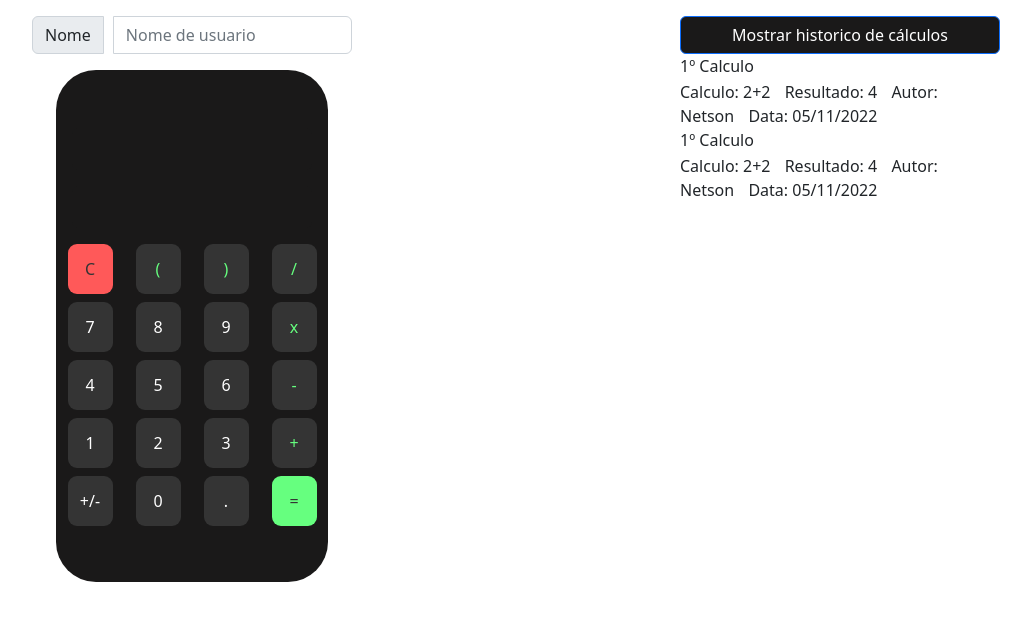
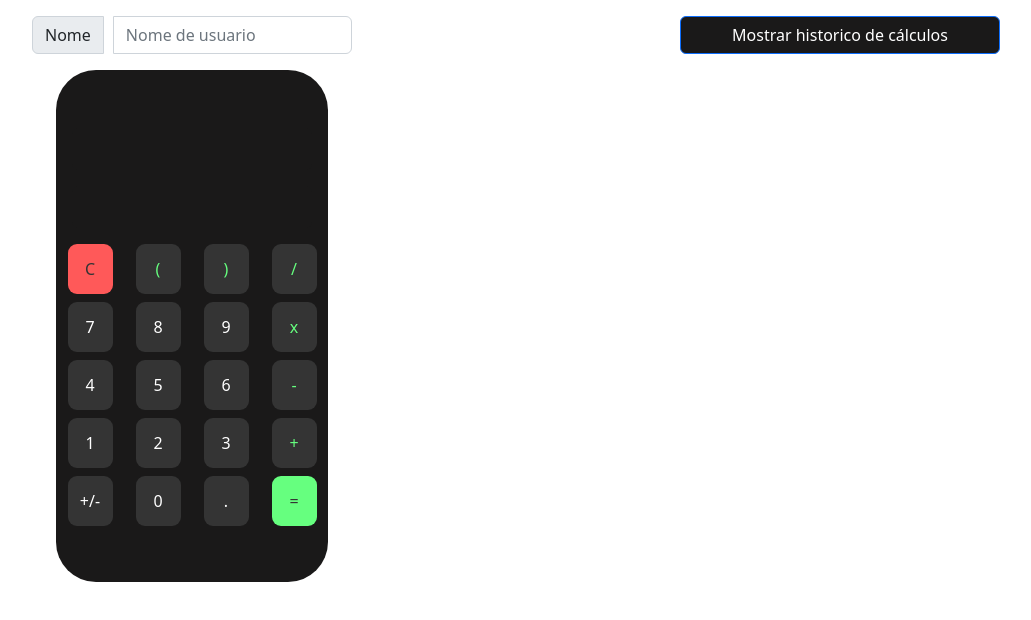
Before and after one commit to netsoncavina/calculadora, a website: page index.html in a window 1280 px wide. Shown: the whole page, without its empty margins (124-1155 px from the left). Drawn offline with nearby package versions, Linux system fonts and the light colour scheme.

Commit message:
remoção de código não utilizado

```diff
--- a/index.html
+++ b/index.html
@@ -107,20 +107,7 @@
           Mostrar historico de cálculos
         </button>
         <div id="historico" class="historico">
-          <div class="retorno">
-            <p>1º Calculo</p>
-            <span>Calculo: 2+2</span>
-            <span>Resultado: 4</span>
-            <span>Autor: Netson</span>
-            <span>Data: 05/11/2022</span>
-          </div>
-          <div class="retorno">
-            <p>1º Calculo</p>
-            <span>Calculo: 2+2</span>
-            <span>Resultado: 4</span>
-            <span>Autor: Netson</span>
-            <span>Data: 05/11/2022</span>
-          </div>
+          <div class="retorno"></div>
         </div>
       </div>
     </div>
```
